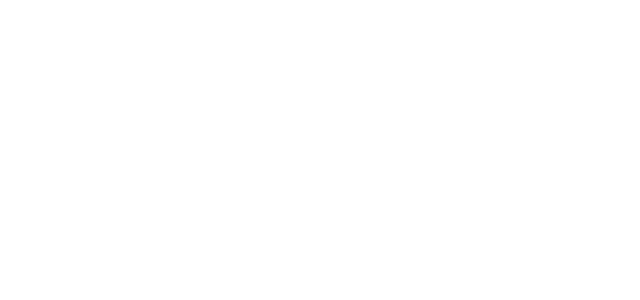
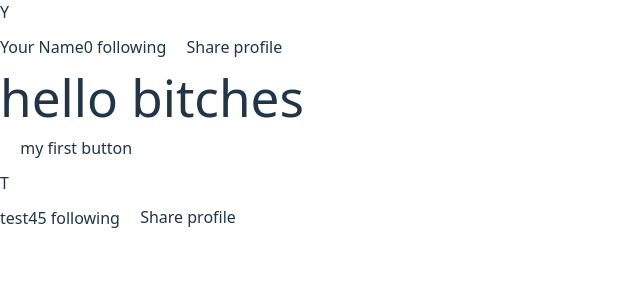
Before and after one commit to Hasanjaya123/SDGP-Project-SoliasART-, a React (Vite) app in the folder frontend/SoliasArt/: page /aaveArt in a window 1280 px wide. Before the commit this address had no page. Shown: the top 300 px of the page, without its empty margins (0-640 px from the left). Built offline with nearby package versions, Linux system fonts and the light colour scheme.

Commit message:
made the user profile and the search bar along with the page (still had the example from trying it out)

```diff
--- a/frontend/SoliasArt/src/App.jsx
+++ b/frontend/SoliasArt/src/App.jsx
@@ -1,9 +1,15 @@
+
 import { BrowserRouter as Router, Routes, Route, Navigate } from 'react-router-dom';
 import SignupPage from './pages/SignupPage.jsx';
 import LoginPage from './pages/LoginPage.jsx';
 import Test from './pages/test.jsx';
 
+import SaveArtPage from './pages/saveWork.jsx'
+
+
+
 function App() {
+
   return (
     <Router>
       <Routes>
@@ -17,11 +23,18 @@
         {/* Test route for ArtDisplayCard */}
         <Route path="/test" element={<Test />} />
 
+        <Route path ="/aaveArt" element={<SaveArtPage />} />
+
         {/* Default route - redirect to signup */}
         <Route path="/" element={<Navigate to="/signup" replace />} />
       </Routes>
     </Router>
   );
+
+
+
+
+
 }
 
 export default App;
--- /dev/null
+++ b/frontend/SoliasArt/src/comp/SearchBar.jsx
@@ -0,0 +1,12 @@
+// src/comp/SearchBar.jsx
+import React from 'react';
+
+function SearchBar({ placeholder }) {
+  return (
+    <div className="search-bar">
+      <input type="text" placeholder={placeholder} />
+    </div>
+  );
+}
+
+export default SearchBar;
--- /dev/null
+++ b/frontend/SoliasArt/src/comp/button.jsx
@@ -0,0 +1,9 @@
+function SaveArtButton(){
+    return(
+        <div>
+            <button>my first button</button>
+        </div>
+    )
+}
+
+export default SaveArtButton
--- /dev/null
+++ b/frontend/SoliasArt/src/comp/userProfile.jsx
@@ -0,0 +1,15 @@
+// src/comp/Profile.jsx
+import React from 'react';
+
+function Profile({ name ="test", followingCount="45" }) {
+  return (
+    <div className="profile">
+      <div className="profile-icon">{name.charAt(0).toUpperCase()}</div>
+      <span>{name}</span>
+      <span>{followingCount} following</span>
+      <button>Share profile</button>
+    </div>
+  );
+}
+
+export default Profile;
--- /dev/null
+++ b/frontend/SoliasArt/src/pages/saveWork.jsx
@@ -0,0 +1,19 @@
+import SaveArtButton from '../comp/button.jsx'
+import Profile from '../comp/userProfile.jsx'
+
+function SaveArtPage(){
+    return(
+
+        <div>
+            <Profile name="Your Name" followingCount={0} />
+            <h1>hello bitches</h1>
+            <SaveArtButton />
+            <Profile />
+        </div>
+
+
+
+    )
+}
+
+export default SaveArtPage
```
Also changed, not shown: 1 other file (tests, documents, lock files or other folders).
